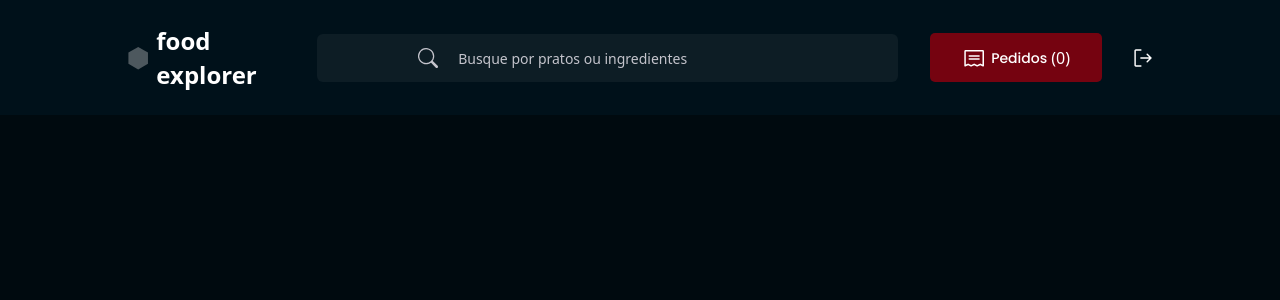
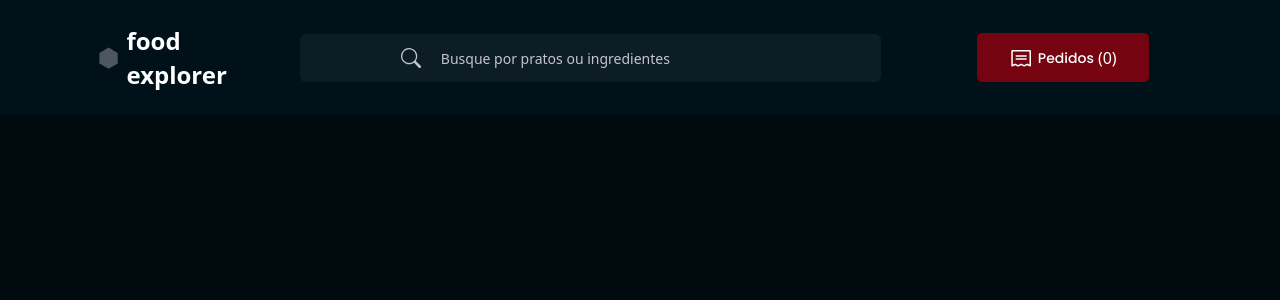
Before and after one commit to BrunoBorges12/food-explorer, a Next.js app: page / in a window 1280 px wide. Shown: the top 300 px of the page. Built offline with nearby package versions, Linux system fonts and the light colour scheme.

Commit message:
criando navbar admin

```diff
--- a/src/components/Button/index.tsx
+++ b/src/components/Button/index.tsx
@@ -30,7 +30,7 @@ function Button({
         },
         {
           "px-6   lg:px-8": size === "small" && mobile,
-          "px-6": size === "small",
+          "": size === "small",
           "px-8": size === "medium",
         },
         widthFull ? "w-full  " : "",
@@ -93,7 +93,7 @@ function Button({
         </>
       ) : (
         <>
-          <span className=" mx-1 capitalize text-light-100 text-sm  font-poppins  hover:opacity-80 font-medium">
+          <span className=" mx-1 capitalize text-light-100 text-sm  whitespace-nowrap font-poppins  hover:opacity-80 font-medium">
             {title}
           </span>
           <span className="text-light-100 ml">{checkout ? "(0)" : ""}</span>
--- a/src/components/Logo/index.tsx
+++ b/src/components/Logo/index.tsx
@@ -3,9 +3,11 @@ import classNames from "classnames";
 type propLogo = {
   size: "small" | "medium";
   className?: string;
+  admin?: boolean;
 };
-export const Logo = ({ size, className }: propLogo) => {
+export const Logo = ({ size, className, admin }: propLogo) => {
   return (
+    <div className="flex flex-col  justify-center">
       <div
         className={classNames(
           className,
@@ -38,6 +40,17 @@ export const Logo = ({ size, className }: propLogo) => {
         >
           food explorer
         </h1>
+        {admin && (
+          <span className=" capitalize  -tracking-tight text-cake-200   text-right font-roboto text-sm  mt-0 relative flex-shrink flex-grow  lg:hidden">
+            admin
+          </span>
+        )}
+      </div>
+      {admin && (
+        <span className=" capitalize  -tracking-tight text-cake-200   text-right font-roboto text-sm  mt-0 relative flex-shrink flex-grow hidden lg:block">
+          admin
+        </span>
+      )}
     </div>
   );
 };
--- a/src/components/Navbar/index.tsx
+++ b/src/components/Navbar/index.tsx
@@ -6,19 +6,22 @@ import { AiOutlineClose } from "react-icons/ai";
 import { IconLogout } from "./components/IconLogout";
 import { useState } from "react";
 import classNames from "classnames";
-export const NavBar = () => {
+type propsNavbar = {
+  admin?: boolean;
+};
+export const NavBar = ({ admin }: propsNavbar) => {
   const [isOpen, setIsOpen] = useState(false);
   return (
     <header className="  w-full  bg-dark-600 lg:items-center    ">
       <div className="   flex  gap-8  px-7  z-50 bg-dark-600  relative  py-6  lg:items-center lg:justify-center  lg:px-32">
-        <div className="flex items-center w-full justify-between lg:gap-11 lg:justify-normal relative">
+        <div className="flex items-center w-full justify-between lg:gap-16 lg:justify-normal relative">
           {!isOpen ? (
             <>
               <GiHamburgerMenu
                 onClick={() => setIsOpen(true)}
                 className="lg:hidden w-[30px] h-[24px] text-light-100"
               />
-              <Logo size="small" className="" />
+              <Logo size="small" className="" admin={admin} />
               <div className=" hidden   lg:block">
                 <p className=" flex  items-center  py-3   rounded-md  bg-dark-900 lg:w-[581px] lg:h-[48px] lg:relative ">
                   <BsSearch className=" lg:w-5 lg:h-5 text-light-400 ml-[101px]  mr-5" />
@@ -29,6 +32,7 @@ export const NavBar = () => {
                   />
                 </p>
               </div>
+              {!admin && (
                 <svg
                   width="25"
                   height="25"
@@ -56,6 +60,8 @@ export const NavBar = () => {
                     fill="white"
                   />
                 </svg>
+              )}
+              <span></span>
             </>
           ) : (
             <div className=" flex items-center  text-light-100 font-poppins">
@@ -68,9 +74,9 @@ export const NavBar = () => {
           )}
         </div>
         <Button
-          checkout={true}
+          checkout={!admin}
           color="tomato-dark"
-          title={"Pedidos"}
+          title={admin ? "Novo prato" : "Pedidos"}
           size="small"
           mobile={true}
           loading={false}
--- a/src/pages/index.tsx
+++ b/src/pages/index.tsx
@@ -1,5 +1,5 @@
 import { NavBar } from "@/components/Navbar";
 
 export default function Home() {
-  return <NavBar />;
+  return <NavBar admin={false} />;
 }
```
Lines whose indentation alone changed are shown as unchanged.
